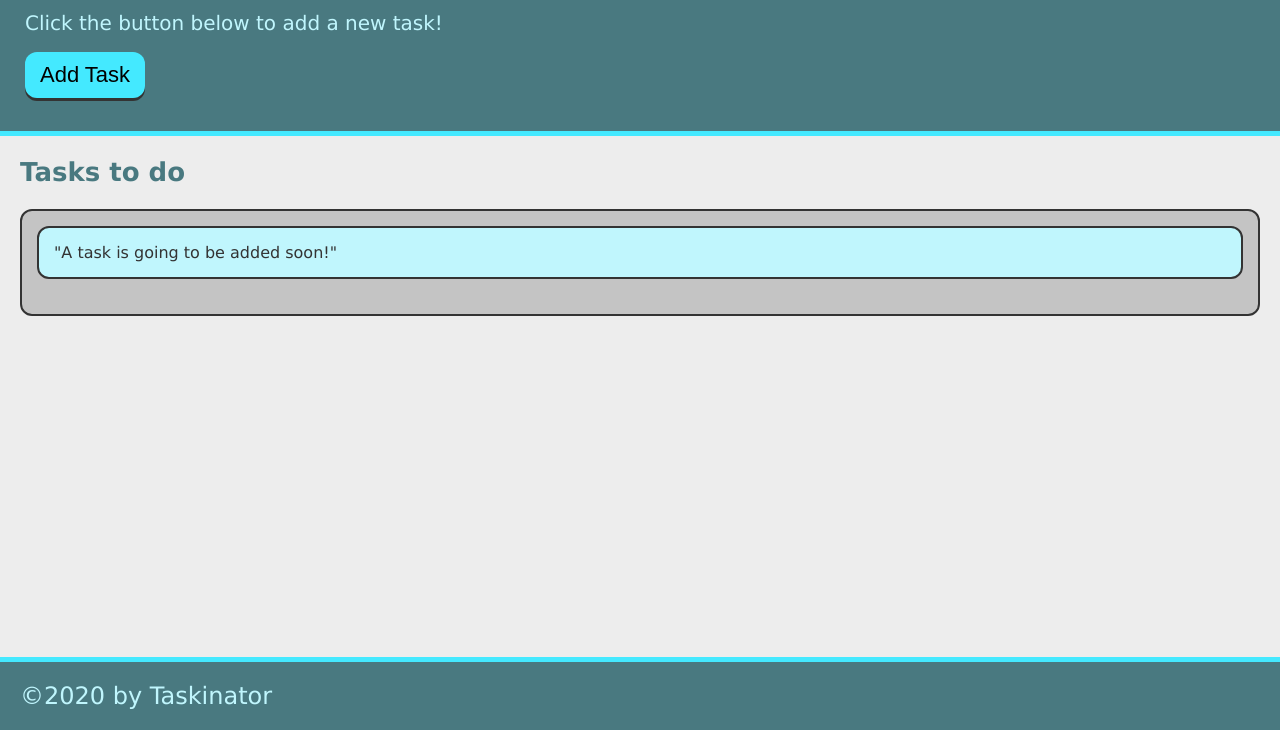
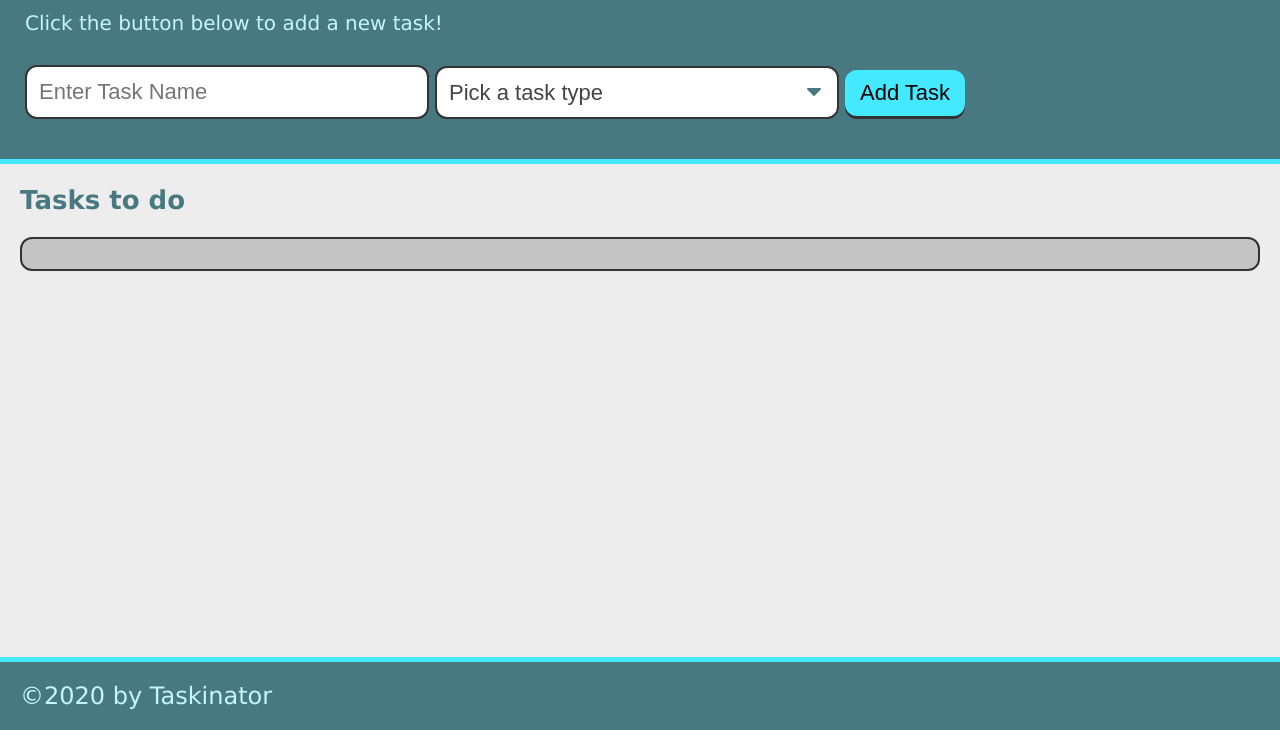
Before and after one commit to ryandakin42/taskinator, a plain HTML site: page index.html in a window 1280 px wide. Shown: the part 70-800 px from the top of the page. Drawn offline with Linux system fonts and the light colour scheme.

Commit message:
doing well

```diff
--- a/assets/js/script.js
+++ b/assets/js/script.js
@@ -1,11 +1,14 @@
-var buttonEl = document.querySelector("#save-task");
+var formEl = document.querySelector("#task-form");
 var tasksToDoEl = document.querySelector("#tasks-to-do");
 
 var createTaskHandler = function() {
+
+    event.preventDefault();
+
     var listItemEl = document.createElement("li");
     listItemEl.className = "task-item";
     listItemEl.textContent = "This is a new task.";
     tasksToDoEl.appendChild(listItemEl);
   }
 
-buttonEl.addEventListener("click", createTaskHandler);
+formEl.addEventListener("submit", createTaskHandler);
--- a/index.html
+++ b/index.html
@@ -11,13 +11,27 @@
     <header>
         <h1>Taskinator</h1>
             <p>Click the button below to add a new task!</p>
-            <button class="btn" id="save-task">Add Task</button>
+            <form id="task-form">
+                <div class="form-group">
+                    <input type="text" name="task-name" placeholder="Enter Task Name" />
+                </div>
+                <div class="form-group">
+                    <select name="task-type" class="select-dropdown">
+                      <option value="" disabled selected>Pick a task type</option>
+                      <option value="Print">Print</option>
+                      <option value="Web">Web</option>
+                      <option value="Mobile">Mobile</option>
+                    </select>
+                </div>
+                <div class="form-group">
+                  <button class="btn" id="save-task" type="submit">Add Task</button>
+                </div>
+            </form>
     </header>
 
     <section class="task-list-wrapper">
         <h2 class="list-title">Tasks to do</h2>
             <ul class="task-list" id="tasks-to-do">
-                <li class="task-item">"A task is going to be added soon!"</li>
             </ul>
     </section>
 
```
